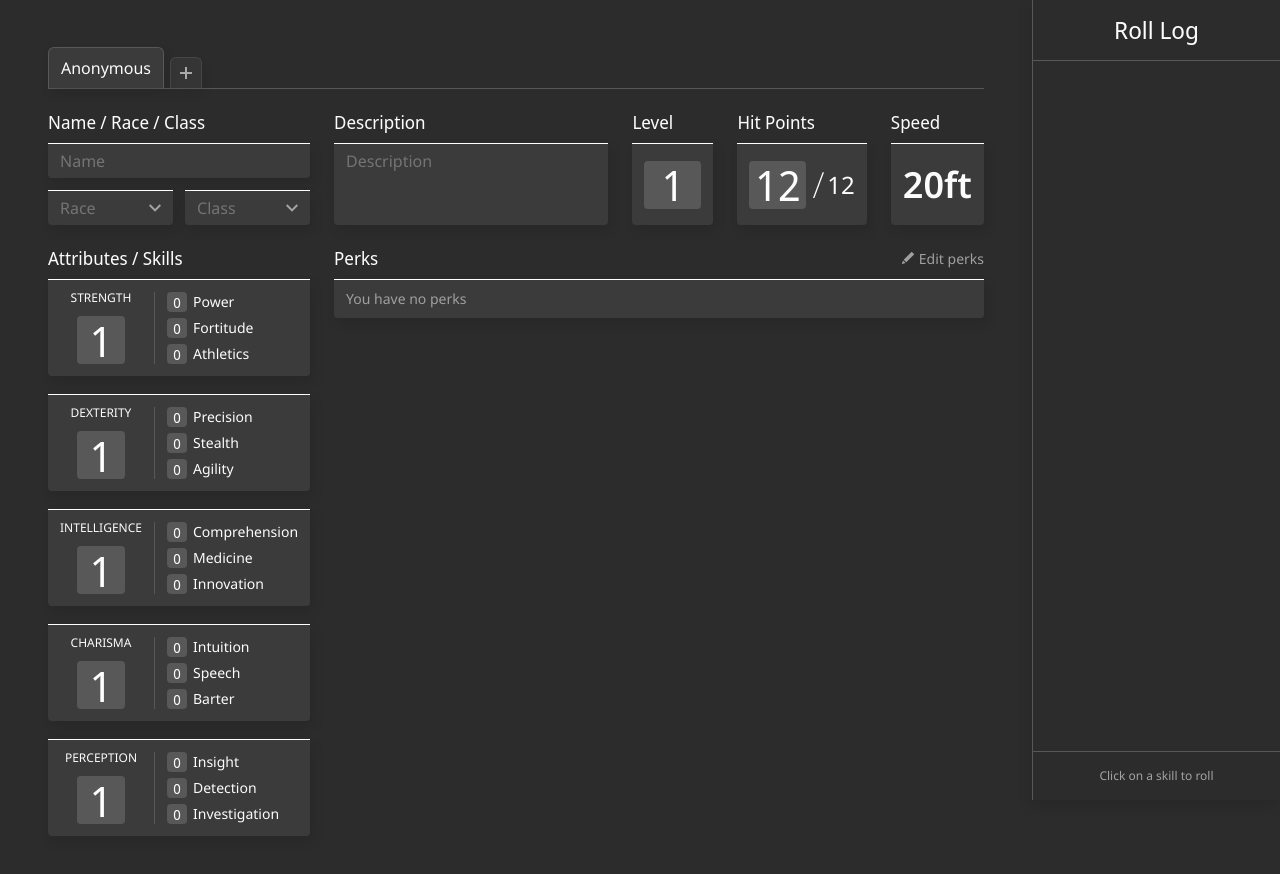
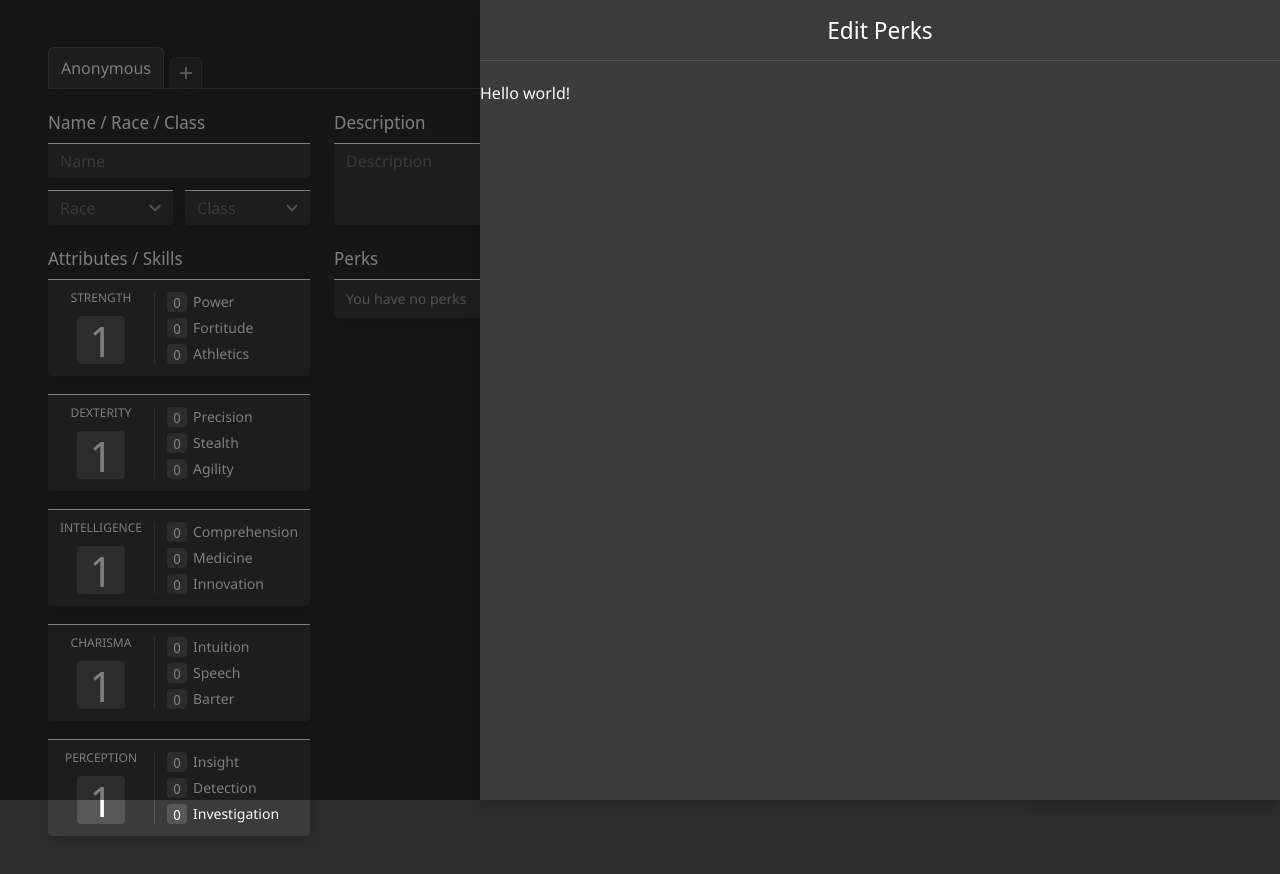
Before and after one commit to Paradoxdotexe/vade-mecum, a React (Create React App) app: page /engine in a window 1280 px wide. Both pictures are taken after a click on the button "Edit perks". Shown: the top 874 px of the page. Built offline with nearby package versions, Linux system fonts and the light colour scheme.

Commit message:
PATCH: Add VDrawer component, scaffold EditPerksDrawer

```diff
--- /dev/null
+++ b/src/components/VDrawer.tsx
@@ -0,0 +1,104 @@
+import React, { ReactNode, useEffect, useRef, useState } from 'react';
+import styled from 'styled-components';
+import { CSSTransition } from 'react-transition-group';
+
+const TIMEOUT = 250;
+
+const StyledVDrawerContainer = styled.div<{ $width: string }>`
+  position: fixed;
+  width: 100vw;
+  height: 100vh;
+  top: 0;
+  left: 0;
+  display: flex;
+  justify-content: flex-end;
+  z-index: 1000;
+  transition: background-color ${TIMEOUT}ms ease;
+
+  &.drawerContainer--open {
+    background-color: rgba(0, 0, 0, 0.5);
+  }
+
+  &:not(.drawerContainer--open) {
+    pointer-events: none;
+  }
+
+  .drawerContainer__drawer {
+    width: ${props => props.$width};
+    height: 100%;
+    background-color: #3b3b3b;
+    display: flex;
+    flex-direction: column;
+    gap: 24px;
+    box-shadow: -3px 6px 12px rgba(0, 0, 0, 0.1);
+
+    .drawer__header {
+      display: flex;
+      justify-content: center;
+      font-family: 'Noto Sans Display', sans-serif;
+      font-size: 24px;
+      padding: 18px;
+      border-bottom: 1px solid #585858;
+    }
+  }
+
+  .drawerContainer__drawer-enter {
+    transform: translateX(${props => props.$width});
+  }
+
+  .drawerContainer__drawer-enter-active {
+    transform: translateX(0);
+    transition: transform ease ${TIMEOUT}ms;
+  }
+
+  .drawerContainer__drawer-exit {
+    transform: scale(1);
+  }
+
+  .drawerContainer__drawer-exit-active {
+    transform: translateX(${props => props.$width});
+    transition: transform ease ${TIMEOUT}ms;
+  }
+`;
+
+export type VDrawerProps = {
+  open: boolean;
+  onClose?: () => void;
+  children: ReactNode;
+  width: number;
+  header?: ReactNode;
+};
+
+export const VDrawer: React.FC<VDrawerProps> = props => {
+  const [open, setOpen] = useState(false);
+  const nodeRef = useRef(null);
+
+  useEffect(() => setOpen(props.open), [props.open]);
+
+  return (
+    <StyledVDrawerContainer
+      $width={`${props.width}px`}
+      className={open ? 'drawerContainer--open' : ''}
+      onClick={() => setOpen(false)}
+    >
+      <CSSTransition
+        in={open}
+        timeout={TIMEOUT}
+        mountOnEnter
+        unmountOnExit
+        onExited={props.onClose}
+        classNames="drawerContainer__drawer"
+        nodeRef={nodeRef}
+      >
+        <div
+          ref={nodeRef}
+          className="drawerContainer__drawer"
+          onClick={event => event.stopPropagation()}
+        >
+          {props.header && <div className="drawer__header">{props.header}</div>}
+          {props.children}
+        </div>
+      </CSSTransition>
+    </StyledVDrawerContainer>
+  );
+};
--- a/src/pages/engine/characterSheet/CharacterSheet.tsx
+++ b/src/pages/engine/characterSheet/CharacterSheet.tsx
@@ -1,4 +1,4 @@
-import React from 'react';
+import React, { useState } from 'react';
 import styled from 'styled-components';
 import { AttributeCards } from './AttributeCards';
 import { ClassCard } from './ClassCard';
@@ -15,6 +15,7 @@ import { WORLD_KITS } from '../WorldKit';
 import { ClassItemCard } from './ClassItemCard';
 import { PerksCard } from './PerksCard';
 import { ReactComponent as EditIcon } from '@/icons/Edit.svg';
+import { EditPerksDrawer } from './EditPerksDrawer';
 
 const Sheet = styled.div`
   display: flex;
@@ -99,6 +100,8 @@ const Sheet = styled.div`
 export const CharacterSheet: React.FC = () => {
   const { currentCharacter } = useCharacters();
 
+  const [editingPerks, setEditingPerks] = useState(false);
+
   return (
     <Sheet>
       <div className="sheet__left">
@@ -156,12 +159,13 @@ export const CharacterSheet: React.FC = () => {
           <div className="sheet__section">
             <div className="section__header">
               Perks
-              <button>
+              <button onClick={() => setEditingPerks(true)}>
                 <EditIcon />
                 Edit perks
               </button>
             </div>
             <PerksCard />
+            <EditPerksDrawer open={editingPerks} onClose={() => setEditingPerks(false)} />
           </div>
         </div>
       </div>
--- /dev/null
+++ b/src/pages/engine/characterSheet/EditPerksDrawer.tsx
@@ -0,0 +1,12 @@
+import { VDrawer, VDrawerProps } from '@/components/VDrawer';
+import React from 'react';
+
+type EditPerksDrawerProps = Pick<VDrawerProps, 'open' | 'onClose'>;
+
+export const EditPerksDrawer: React.FC<EditPerksDrawerProps> = props => {
+  return (
+    <VDrawer {...props} width={800} header={'Edit Perks'}>
+      Hello world!
+    </VDrawer>
+  );
+};
--- a/src/version.json
+++ b/src/version.json
@@ -1,4 +1,4 @@
 {
-  "version": "0.17.1",
-  "versionCommitHash": "7169208"
+  "version": "0.17.2",
+  "versionCommitHash": "029c496"
 }
```
